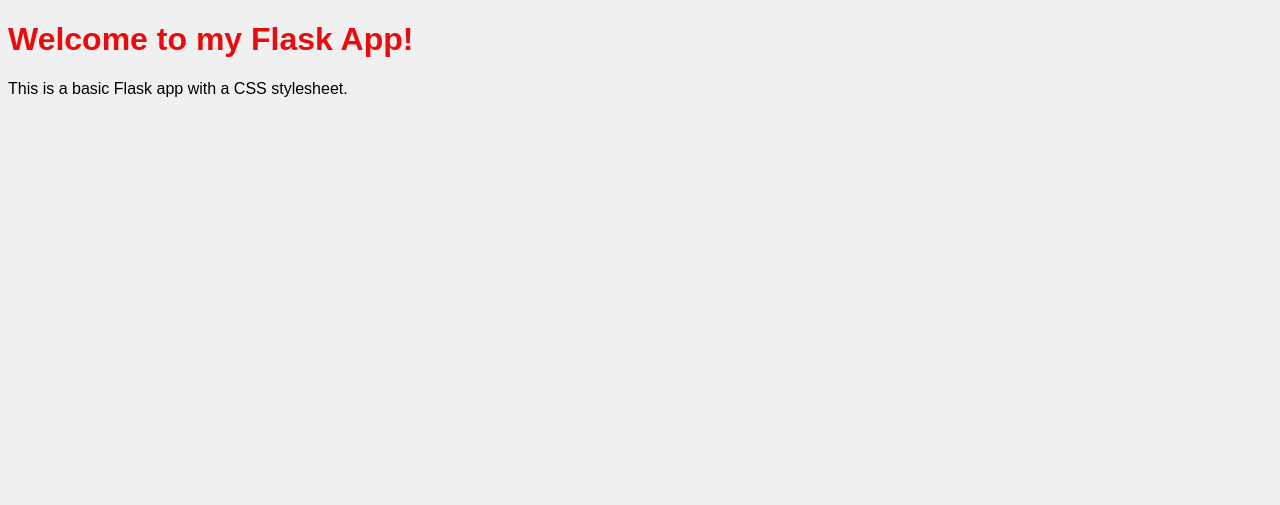
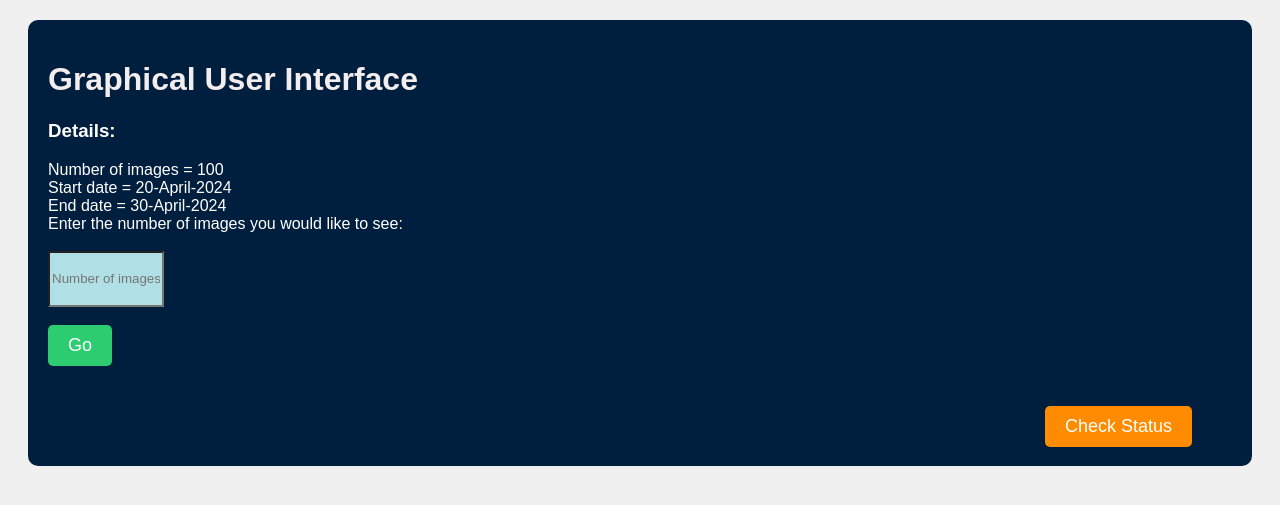
Before and after one commit to grilledbiscuits/Group-5-Design-Project, a Flask app: page / in a window 1280 px wide. Shown: the top 505 px of the page. Run offline with Flask 3, Linux system fonts and the light colour scheme.

Commit message:
gotta add some css

```diff
--- a/GUI/app.py
+++ b/GUI/app.py
@@ -1,10 +1,31 @@
-from flask import Flask, render_template
+from flask import Flask, request, render_template
+
 app = Flask(__name__)
 
 
-@app.route("/")
-def home():
-    return render_template("template.html")
+@app.route('/')
+def index():
+    number_of_images = 100
+    star_date = "20-April-2024"
+    end_date = "30-April-2024"
+    return render_template('index.html', images=number_of_images, star_date=star_date, end_date=end_date)
 
 
-app.run(debug=True)
+@app.route('/submit', methods=['POST'])
+def submit():
+    user_input = request.form['user_input']
+    return render_template('results.html', user_input=user_input)
+
+
+@app.route('/status')
+def status():
+    # Mock data for demonstration
+    battery_percentage = "80%"
+    wifi_strength = "Strong"
+    uptime = "3 days"
+    time_of_day = "10:00 AM"
+    return render_template('status.html', battery_percentage=battery_percentage, wifi_strength=wifi_strength, uptime=uptime, time_of_day=time_of_day)
+
+
+if __name__ == '__main__':
+    app.run(debug=True)
--- a/GUI/static/main.css
+++ b/GUI/static/main.css
@@ -5,5 +5,54 @@
 }
 
 h1 {
-    color: #e90c0c;
+    color: #f4eded;
 }
+
+/* static/main.css */
+
+.block {
+    background-color: #001f3f;
+    /* Dark blue color */
+    padding: 20px;
+    margin: 20px;
+    border-radius: 10px;
+    color: white;
+    position: relative;
+    /* Text color */
+}
+
+.entry {
+    height: 50px;
+    width: 10%;
+    background-color: powderblue;
+
+}
+
+.input-text {
+    flex: 1;
+    margin-right: 100px;
+}
+
+.btn-go {
+    background-color: #2ecc71;
+    /* Green color */
+    color: white;
+    padding: 10px 20px;
+    font-size: 18px;
+    border: none;
+    border-radius: 5px;
+    cursor: pointer;
+}
+
+.btn-status {
+    background-color: #ff8c00;
+    color: white;
+    float: right;
+    padding: 10px 20px;
+    font-size: 18px;
+    border: none;
+    border-radius: 5px;
+    cursor: pointer;
+    text-decoration: none;
+
+}
--- /dev/null
+++ b/GUI/templates/index.html
@@ -0,0 +1,37 @@
+<!DOCTYPE html>
+<html lang="en">
+
+<head>
+    <meta charset="UTF-8">
+    <meta name="viewport" content="width=device-width, initial-scale=1.0">
+    <title>Flask App</title>
+    <link rel="stylesheet" href="{{ url_for('static', filename='main.css') }}">
+</head>
+
+<body>
+
+    <div class="block">
+        <h1>Graphical User Interface</h1>
+        <h3>Details:</h3>
+        <div class="details">
+            Number of images = {{images}}<br>
+            Start date = {{star_date}}<br>
+            End date = {{end_date}}<br>
+        </div>
+        Enter the number of images you would like to see:
+        <form action="/submit" method="post" class="input-text">
+            <br>
+            <input type="text" name="user_input" placeholder="Number of images" class="entry">
+            <br>
+            <br>
+            <button type="submit" class="btn-go">Go</button>
+        </form>
+
+        <div class="block">
+            <a href="/status" class="btn-status">Check Status</a>
+        </div>
+    </div>
+
+</body>
+
+</html>
--- a/GUI/templates/template.html
+++ /dev/null
@@ -1,16 +0,0 @@
-<!DOCTYPE html>
-<html>
-
-<head>
-    <title>My Flask App</title>
-    <link rel="stylesheet" type="text/css" href="{{ url_for('static', filename='main.css') }}">
-</head>
-
-<body>
-    <div class="container">
-        <h1>Welcome to my Flask App!</h1>
-        <p>This is a basic Flask app with a CSS stylesheet.</p>
-    </div>
-</body>
-
-</html>
```
Also changed, not shown: GUI/templates/results.html (added, +16 -0 lines), GUI/templates/status.html (added, +19 -0 lines).
